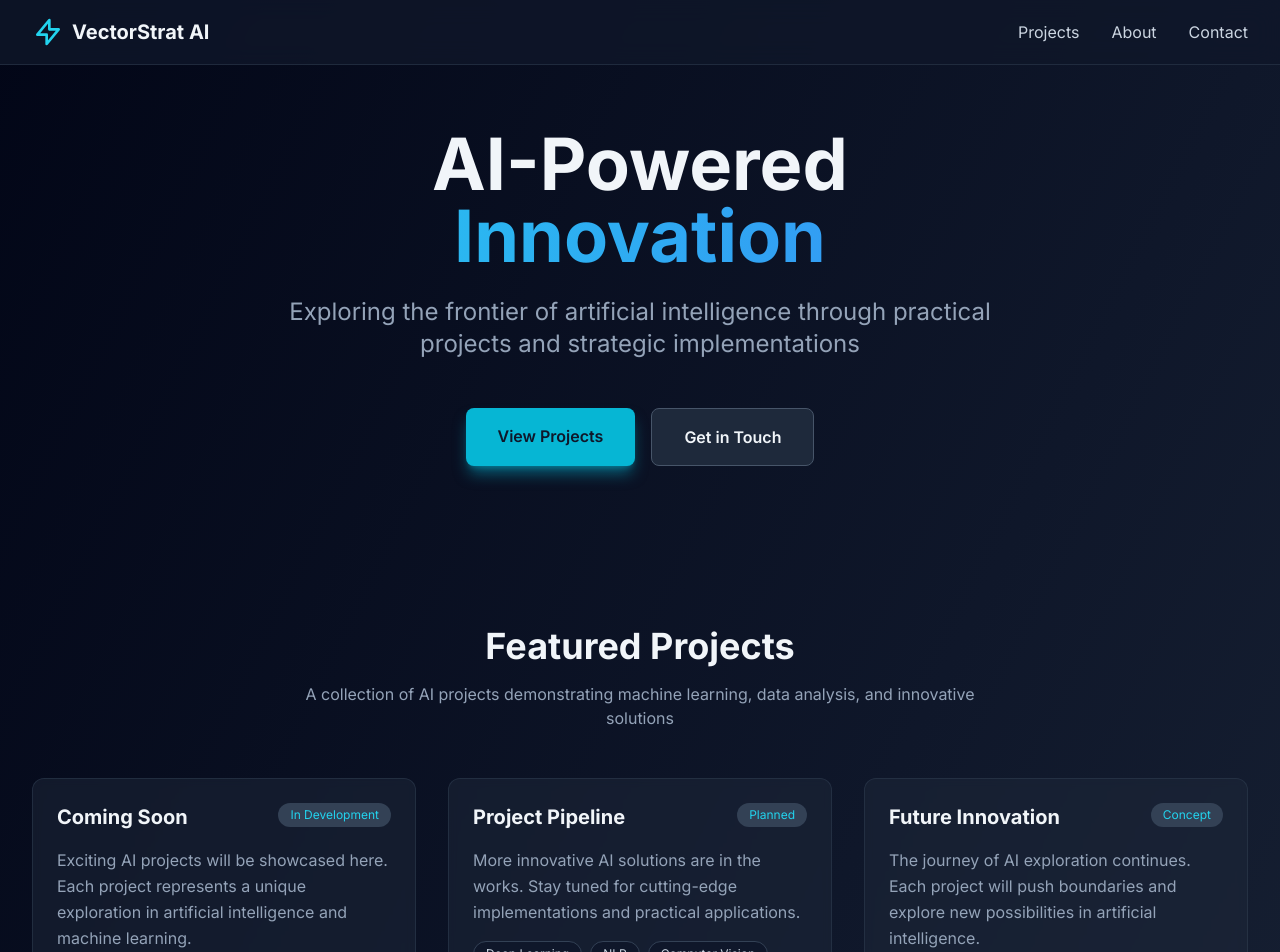
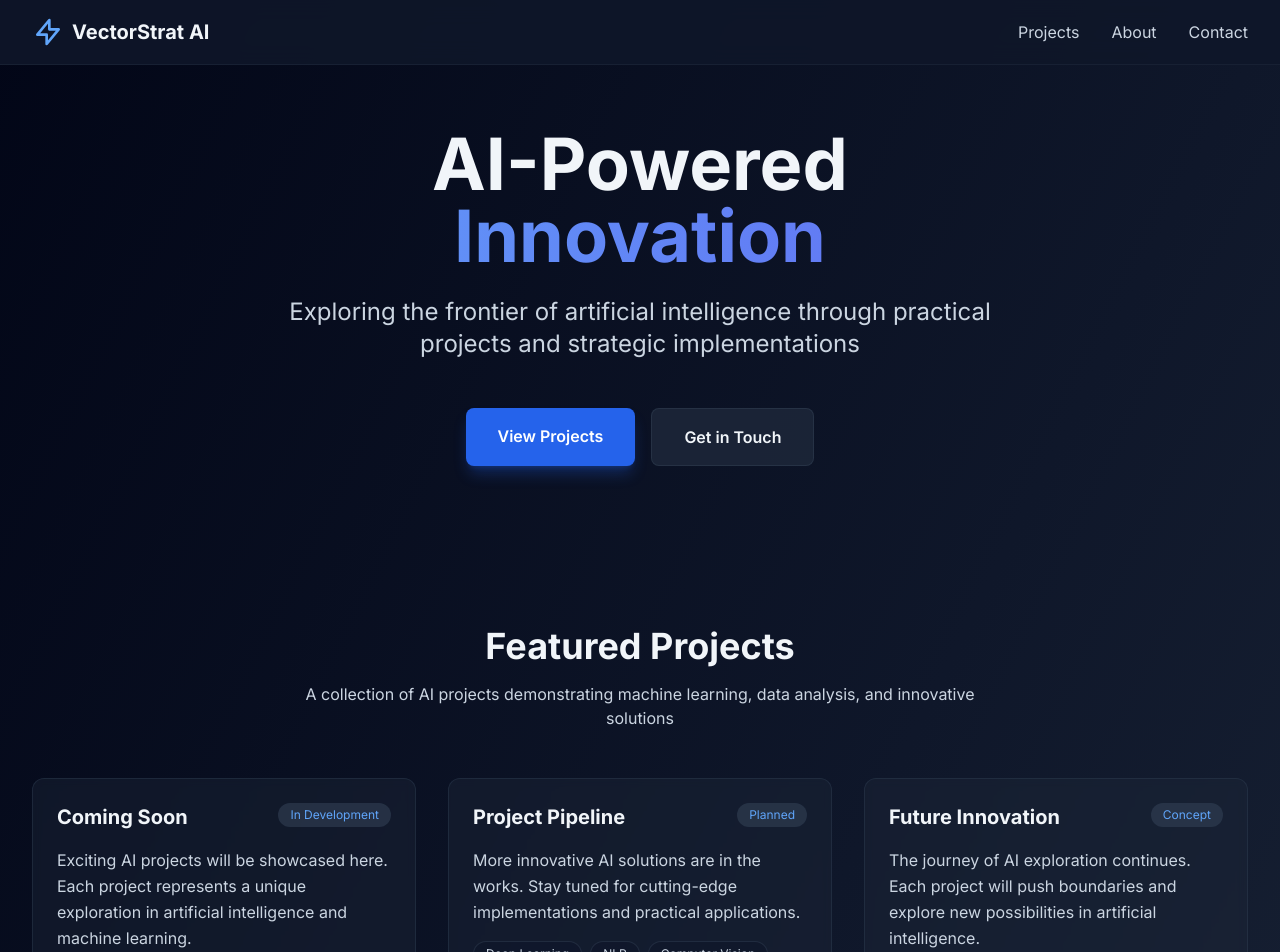
Before and after one commit to brianleung79/vectorstrat.ai, a Next.js app: page / in a window 1280 px wide. Shown: the top 952 px of the page. Built offline with nearby package versions, Linux system fonts and the light colour scheme.

Commit message:
Complete sophisticated color palette - blue/indigo theme with understated elegance

```diff
--- a/app/globals.css
+++ b/app/globals.css
@@ -3,8 +3,8 @@
 @tailwind utilities;
 
 :root {
-  --background: #0f172a;
-  --foreground: #e2e8f0;
+  --background: #0a0e1a;
+  --foreground: #d1d5db;
 }
 
 body {
--- a/app/page.tsx
+++ b/app/page.tsx
@@ -2,19 +2,19 @@ export default function Home() {
   return (
     <div className="min-h-screen bg-gradient-to-br from-slate-950 via-slate-900 to-slate-800">
       {/* Navigation */}
-      <nav className="fixed top-0 w-full bg-slate-900/80 backdrop-blur-md border-b border-slate-700/50 z-50">
+      <nav className="fixed top-0 w-full bg-slate-900/90 backdrop-blur-md border-b border-slate-800/60 z-50">
         <div className="max-w-7xl mx-auto px-4 sm:px-6 lg:px-8">
           <div className="flex justify-between items-center h-16">
             <div className="flex items-center space-x-2">
-              <svg className="w-8 h-8 text-cyan-400" fill="none" stroke="currentColor" viewBox="0 0 24 24">
+              <svg className="w-8 h-8 text-blue-400" fill="none" stroke="currentColor" viewBox="0 0 24 24">
                 <path strokeLinecap="round" strokeLinejoin="round" strokeWidth={2} d="M13 10V3L4 14h7v7l9-11h-7z" />
               </svg>
               <span className="text-xl font-bold text-slate-100">VectorStrat AI</span>
             </div>
             <div className="hidden md:flex space-x-8">
-              <a href="#projects" className="text-slate-300 hover:text-cyan-400 transition-colors">Projects</a>
-              <a href="#about" className="text-slate-300 hover:text-cyan-400 transition-colors">About</a>
-              <a href="#contact" className="text-slate-300 hover:text-cyan-400 transition-colors">Contact</a>
+              <a href="#projects" className="text-slate-300 hover:text-blue-400 transition-colors">Projects</a>
+              <a href="#about" className="text-slate-300 hover:text-blue-400 transition-colors">About</a>
+              <a href="#contact" className="text-slate-300 hover:text-blue-400 transition-colors">Contact</a>
             </div>
           </div>
         </div>
@@ -26,23 +26,23 @@ export default function Home() {
           <div className="text-center">
             <h1 className="text-5xl md:text-7xl font-bold text-slate-100 mb-6">
               AI-Powered
-              <span className="block text-transparent bg-clip-text bg-gradient-to-r from-cyan-400 to-blue-500">
+              <span className="block text-transparent bg-clip-text bg-gradient-to-r from-blue-400 to-indigo-500">
                 Innovation
               </span>
             </h1>
-            <p className="text-xl md:text-2xl text-slate-400 mb-12 max-w-3xl mx-auto">
+            <p className="text-xl md:text-2xl text-slate-300 mb-12 max-w-3xl mx-auto">
               Exploring the frontier of artificial intelligence through practical projects and strategic implementations
             </p>
             <div className="flex flex-col sm:flex-row gap-4 justify-center">
               <a
                 href="#projects"
-                className="px-8 py-4 bg-cyan-500 hover:bg-cyan-600 text-slate-900 font-semibold rounded-lg transition-colors shadow-lg shadow-cyan-500/50"
+                className="px-8 py-4 bg-blue-600 hover:bg-blue-700 text-white font-semibold rounded-lg transition-colors shadow-lg shadow-blue-600/30"
               >
                 View Projects
               </a>
               <a
                 href="#contact"
-                className="px-8 py-4 bg-slate-800 hover:bg-slate-700 text-slate-100 font-semibold rounded-lg transition-colors border border-slate-600"
+                className="px-8 py-4 bg-slate-800/80 hover:bg-slate-700/80 text-slate-100 font-semibold rounded-lg transition-colors border border-slate-700/50"
               >
                 Get in Touch
               </a>
@@ -55,7 +55,7 @@ export default function Home() {
       <section id="projects" className="py-20 px-4 sm:px-6 lg:px-8">
         <div className="max-w-7xl mx-auto">
           <h2 className="text-4xl font-bold text-slate-100 mb-4 text-center">Featured Projects</h2>
-          <p className="text-slate-400 text-center mb-12 max-w-2xl mx-auto">
+          <p className="text-slate-300 text-center mb-12 max-w-2xl mx-auto">
             A collection of AI projects demonstrating machine learning, data analysis, and innovative solutions
           </p>
 
@@ -84,7 +84,7 @@ export default function Home() {
       </section>
 
       {/* About Section */}
-      <section id="about" className="py-20 px-4 sm:px-6 lg:px-8 bg-slate-900/50">
+      <section id="about" className="py-20 px-4 sm:px-6 lg:px-8 bg-slate-900/30">
         <div className="max-w-4xl mx-auto text-center">
           <h2 className="text-4xl font-bold text-slate-100 mb-6">About VectorStrat AI</h2>
           <p className="text-lg text-slate-300 mb-6 leading-relaxed">
@@ -123,7 +123,7 @@ export default function Home() {
                   id="name"
                   name="from_name"
                   required
-                  className="w-full px-4 py-3 bg-slate-900 border border-slate-600 rounded-lg text-slate-100 placeholder-slate-400 focus:outline-none focus:ring-2 focus:ring-cyan-500 focus:border-transparent"
+                  className="w-full px-4 py-3 bg-slate-900 border border-slate-600 rounded-lg text-slate-100 placeholder-slate-400 focus:outline-none focus:ring-2 focus:ring-blue-500 focus:border-transparent"
                   placeholder="Your name"
                 />
               </div>
@@ -136,7 +136,7 @@ export default function Home() {
                   id="email"
                   name="from_email"
                   required
-                  className="w-full px-4 py-3 bg-slate-900 border border-slate-600 rounded-lg text-slate-100 placeholder-slate-400 focus:outline-none focus:ring-2 focus:ring-cyan-500 focus:border-transparent"
+                  className="w-full px-4 py-3 bg-slate-900 border border-slate-600 rounded-lg text-slate-100 placeholder-slate-400 focus:outline-none focus:ring-2 focus:ring-blue-500 focus:border-transparent"
                   placeholder="your.email@example.com"
                 />
               </div>
@@ -149,7 +149,7 @@ export default function Home() {
                   id="subject"
                   name="subject"
                   required
-                  className="w-full px-4 py-3 bg-slate-900 border border-slate-600 rounded-lg text-slate-100 placeholder-slate-400 focus:outline-none focus:ring-2 focus:ring-cyan-500 focus:border-transparent"
+                  className="w-full px-4 py-3 bg-slate-900 border border-slate-600 rounded-lg text-slate-100 placeholder-slate-400 focus:outline-none focus:ring-2 focus:ring-blue-500 focus:border-transparent"
                   placeholder="What's this about?"
                 />
               </div>
@@ -162,14 +162,14 @@ export default function Home() {
                   name="message"
                   rows={4}
                   required
-                  className="w-full px-4 py-3 bg-slate-900 border border-slate-600 rounded-lg text-slate-100 placeholder-slate-400 focus:outline-none focus:ring-2 focus:ring-cyan-500 focus:border-transparent resize-none"
+                  className="w-full px-4 py-3 bg-slate-900 border border-slate-600 rounded-lg text-slate-100 placeholder-slate-400 focus:outline-none focus:ring-2 focus:ring-blue-500 focus:border-transparent resize-none"
                   placeholder="Tell me about your project or collaboration idea..."
                 ></textarea>
               </div>
               <button
                 type="submit"
                 id="submit-btn"
-                className="w-full px-6 py-3 bg-cyan-500 hover:bg-cyan-600 text-slate-900 font-semibold rounded-lg transition-colors shadow-lg shadow-cyan-500/50 disabled:opacity-50 disabled:cursor-not-allowed"
+                className="w-full px-6 py-3 bg-blue-600 hover:bg-blue-700 text-white font-semibold rounded-lg transition-colors shadow-lg shadow-blue-600/30 disabled:opacity-50 disabled:cursor-not-allowed"
               >
                 <span id="btn-text">Send Message</span>
                 <span id="btn-loading" className="hidden">Sending...</span>
@@ -256,15 +256,15 @@ interface ProjectCardProps {
 
 function ProjectCard({ title, description, tags, status }: ProjectCardProps) {
   return (
-    <div className="bg-slate-800/50 backdrop-blur-sm rounded-xl p-6 border border-slate-700/50 hover:border-cyan-500/50 transition-all hover:shadow-lg hover:shadow-cyan-500/10">
+    <div className="bg-slate-800/40 backdrop-blur-sm rounded-xl p-6 border border-slate-700/40 hover:border-blue-500/40 transition-all hover:shadow-lg hover:shadow-blue-500/5">
       <div className="flex justify-between items-start mb-4">
         <h3 className="text-xl font-bold text-slate-100">{title}</h3>
-        <span className="text-xs px-3 py-1 bg-slate-700 text-cyan-400 rounded-full">{status}</span>
+        <span className="text-xs px-3 py-1 bg-slate-700/60 text-blue-400 rounded-full">{status}</span>
       </div>
-      <p className="text-slate-400 mb-4 leading-relaxed">{description}</p>
+      <p className="text-slate-300 mb-4 leading-relaxed">{description}</p>
       <div className="flex flex-wrap gap-2">
         {tags.map((tag, index) => (
-          <span key={index} className="text-xs px-3 py-1 bg-slate-900 text-slate-300 rounded-full border border-slate-700">
+          <span key={index} className="text-xs px-3 py-1 bg-slate-900/60 text-slate-300 rounded-full border border-slate-700/50">
             {tag}
           </span>
         ))}
```
